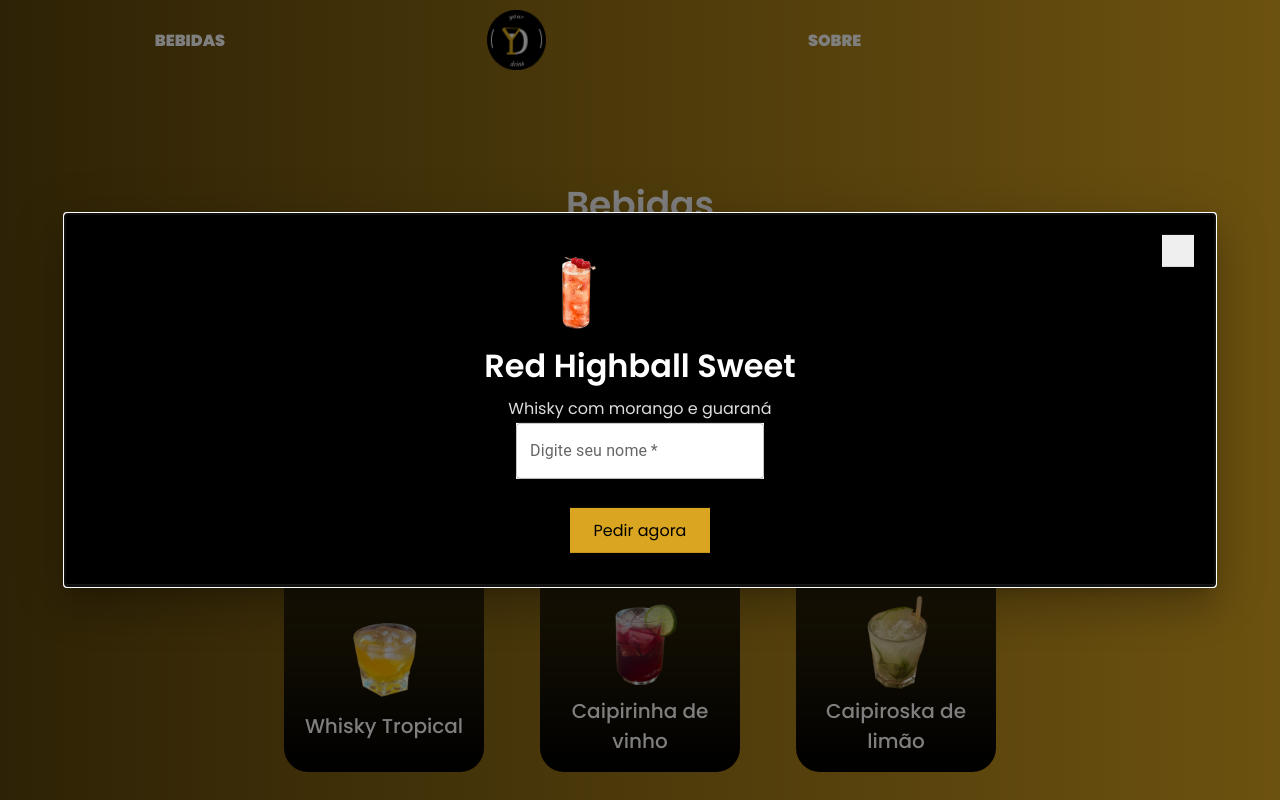
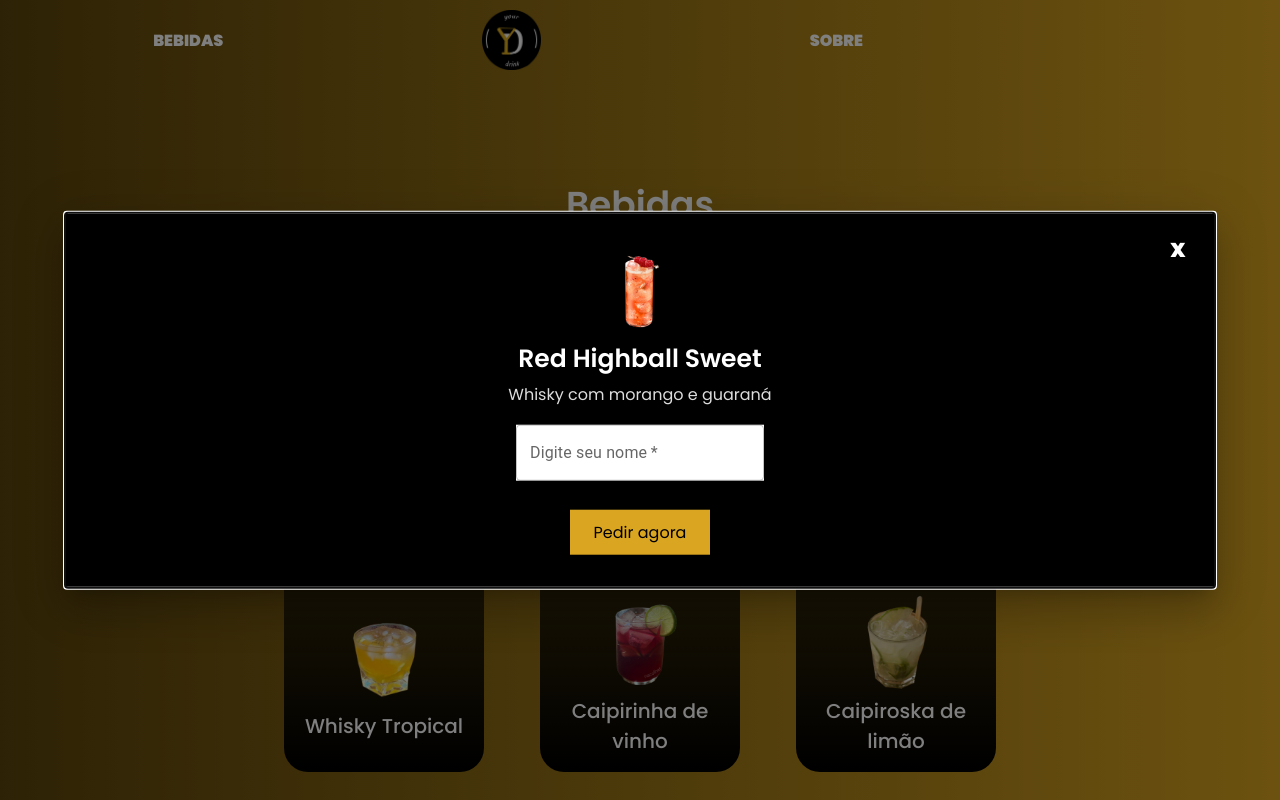
Before and after one commit to Willianglb/YourDrink, a React (Create React App) app: page / in a window 1280 px wide. Both pictures are taken after a click on the element "Red Highball Sweet". Shown: the part 829-1629 px from the top of the page. Built offline with nearby package versions, Linux system fonts and the light colour scheme.

Commit message:
parte final do modal e ajuste da logo

```diff
--- a/src/components/Header/Header.styles.ts
+++ b/src/components/Header/Header.styles.ts
@@ -19,6 +19,7 @@ export const HeaderStyles = styled.header`
 
   .nav__logo {
     height: 75%;
+    padding-right: 10px;
   }
 
   .nav__logo-img {
--- a/src/components/ListDrinks/ListDrinks.styles.ts
+++ b/src/components/ListDrinks/ListDrinks.styles.ts
@@ -46,6 +46,12 @@ export const ModalContent = styled.div`
     color: black;
     border: none;
   }
+  h1 {
+    font-size: 25px;
+  }
+  .p-margin {
+    margin-bottom: 15px;
+  }
 `;
 
 export const CloseModalButton = styled.button`
@@ -57,6 +63,10 @@ export const CloseModalButton = styled.button`
   height: 32px;
   padding: 0;
   z-index: 10;
+  font-size: 20px;
+  font-weight: bold;
+  color: #fff;
+  background: transparent;
 `;
 
 export const Aviso = styled.p`
--- a/src/components/ListDrinks/index.tsx
+++ b/src/components/ListDrinks/index.tsx
@@ -149,14 +149,14 @@ const ListDrinks = () => {
                 onClose={handleClose}
                 >
                     <Box sx={style}>
-                        <Avatar
-                            alt={title}
-                            src={foto}
-                            sx={{ width: 90, height: 90, left: "40%" }}
-                        />
                         <S.ModalContent>
+                            <Avatar
+                                alt={title}
+                                src={foto}
+                                sx={{ width: 90, height: 90 }}
+                            />
                             <h1>{title}</h1>
-                            <p>{desc}</p>
+                            <p className="p-margin">{desc}</p>
                             {semNome && <S.Aviso>*Insira seu nome*</S.Aviso>}
                             <TextField
                                 sx={{bgcolor: "white"}}
@@ -194,7 +194,7 @@ const ListDrinks = () => {
                         <S.CloseModalButton
                             aria-label='Close modal'
                             onClick={() => handleClose()}
-                        />
+                        >X</S.CloseModalButton>
                     </Box>
                 </Modal>
             )}
--- a/src/components/ModalDrink/index.tsx
+++ b/src/components/ModalDrink/index.tsx
@@ -8,11 +8,11 @@ import TextField from '@mui/material/TextField';
 
 const ModalDrink = (foto : any, desc : string, title : string, handleClose: any) => (
         <Box sx={style}>
-            <Avatar
+            {/* <Avatar
                 alt={title}
                 src={foto}
                 sx={{ width: 56, height: 56 }}
-            />
+            /> */}
             <ModalContent>
                 <h1>{title}</h1>
                 <p>{desc}</p>
```
